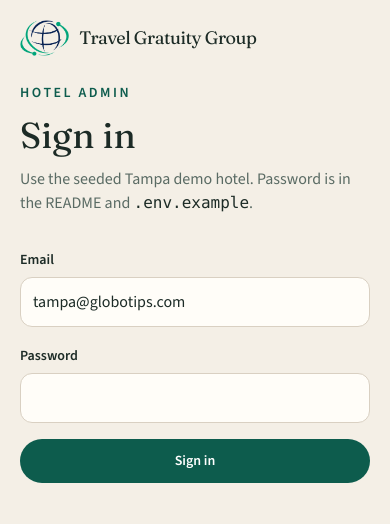
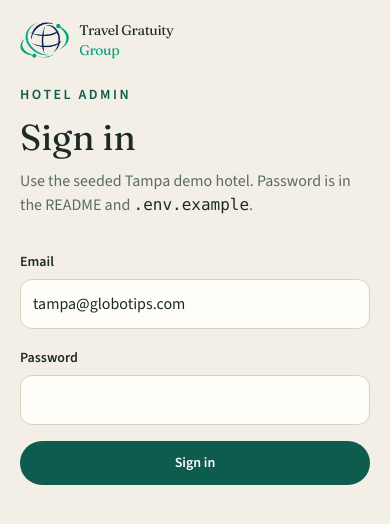
Before and after one commit to globotips/globotips-repository, a Next.js app: page /login in a window 390 px wide. Shown: the top 524 px of the page. Built offline with nearby package versions, Linux system fonts and the light colour scheme; no server answers.

Commit message:
Stack the TGG wordmark and use the card globe as the app icon
Keep Travel Gratuity / Group on two lines like the printed lockup so the header stays readable on a phone. Add an App Router icon matching the navy-and-green mark.

Co-authored-by: globotips <globotips@users.noreply.github.com>

```diff
--- a/src/app/layout.tsx
+++ b/src/app/layout.tsx
@@ -23,7 +23,9 @@ export const metadata: Metadata = {
   description:
     "Cashless tipping for hotel staff and tour guides. Guests scan a QR with their phone camera. No guest app, no guest account, no login.",
   icons: {
-    icon: "/favicon.svg",
+    icon: [
+      { url: "/favicon.svg", type: "image/svg+xml" },
+    ],
   },
 };
 
--- a/src/components/logo.tsx
+++ b/src/components/logo.tsx
@@ -11,8 +11,10 @@ export function Logo({
   wordmark?: boolean;
   wordmarkText?: string;
 }) {
+  const isGuestBrand = wordmarkText === "Travel Gratuity Group";
+
   return (
-    <span className={`inline-flex items-center gap-2.5 ${className}`}>
+    <span className={`inline-flex min-w-0 items-center gap-2.5 ${className}`}>
       <Image
         src="/brand/logo-mark.png"
         alt={wordmark ? "" : wordmarkText}
@@ -21,9 +23,20 @@ export function Logo({
         className={`shrink-0 ${markClassName}`}
       />
       {wordmark ? (
-        <span className="font-display text-lg leading-tight tracking-tight text-ink sm:text-xl">
-          {wordmarkText}
-        </span>
+        isGuestBrand ? (
+          <span className="flex flex-col font-display leading-[1.1] tracking-tight">
+            <span className="whitespace-nowrap text-sm text-ink sm:text-lg">
+              Travel Gratuity
+            </span>
+            <span className="whitespace-nowrap text-sm text-[#00A57B] sm:text-lg">
+              Group
+            </span>
+          </span>
+        ) : (
+          <span className="font-display text-lg leading-tight tracking-tight text-ink sm:text-xl">
+            {wordmarkText}
+          </span>
+        )
       ) : null}
     </span>
   );
--- a/src/components/site-header.tsx
+++ b/src/components/site-header.tsx
@@ -13,11 +13,11 @@ export function SiteHeader({
   hotelLoginLabel: string;
 }) {
   return (
-    <header className="mx-auto flex w-full max-w-6xl items-center justify-between gap-4 px-5 py-5">
-      <Link href="/" className="min-w-0">
+    <header className="mx-auto flex w-full max-w-6xl flex-wrap items-center justify-between gap-x-3 gap-y-2 px-5 py-5">
+      <Link href="/" className="shrink-0">
         <Logo wordmarkText="Travel Gratuity Group" />
       </Link>
-      <div className="flex shrink-0 items-center gap-2 sm:gap-3">
+      <div className="ml-auto flex shrink-0 items-center gap-2 sm:gap-3">
         <LanguageSwitcher locale={locale} label={languageLabel} />
         <Link
           href="/login"
```
Also changed, not shown: src/app/icon.svg (added).
